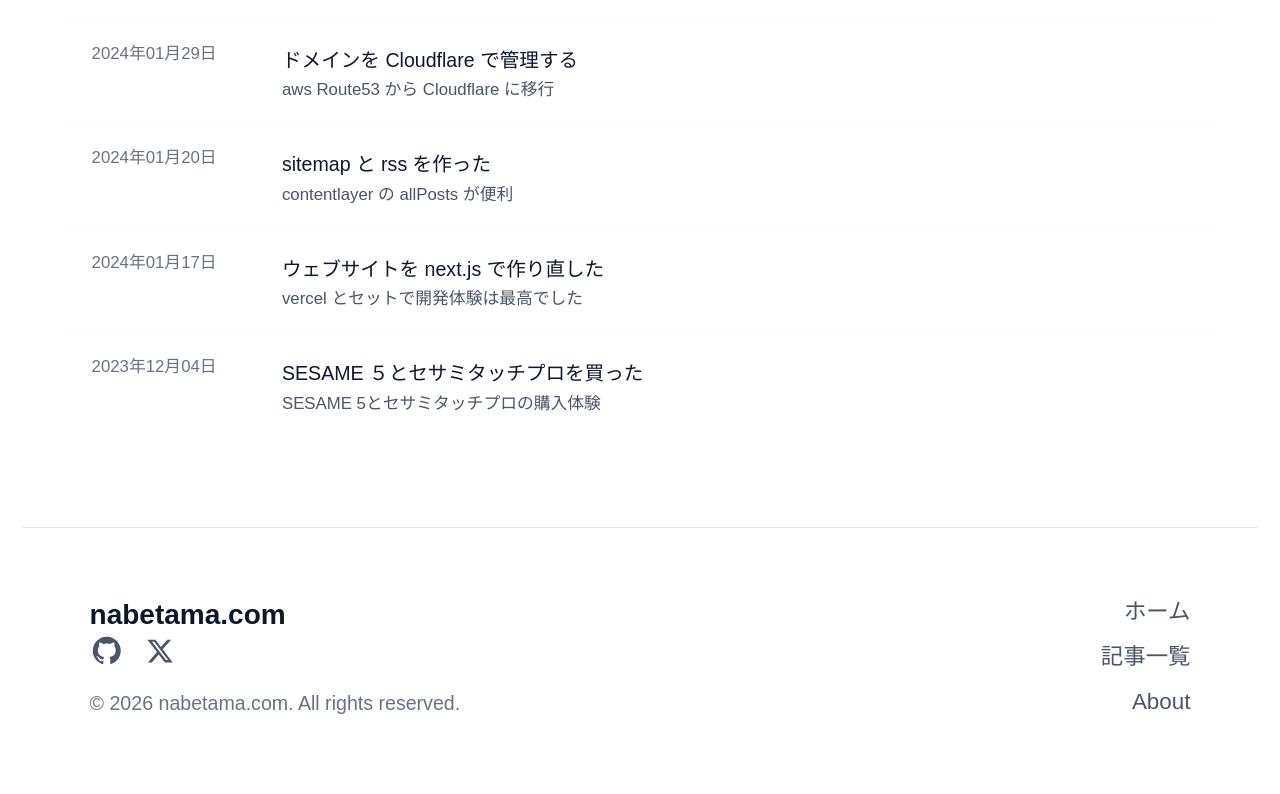
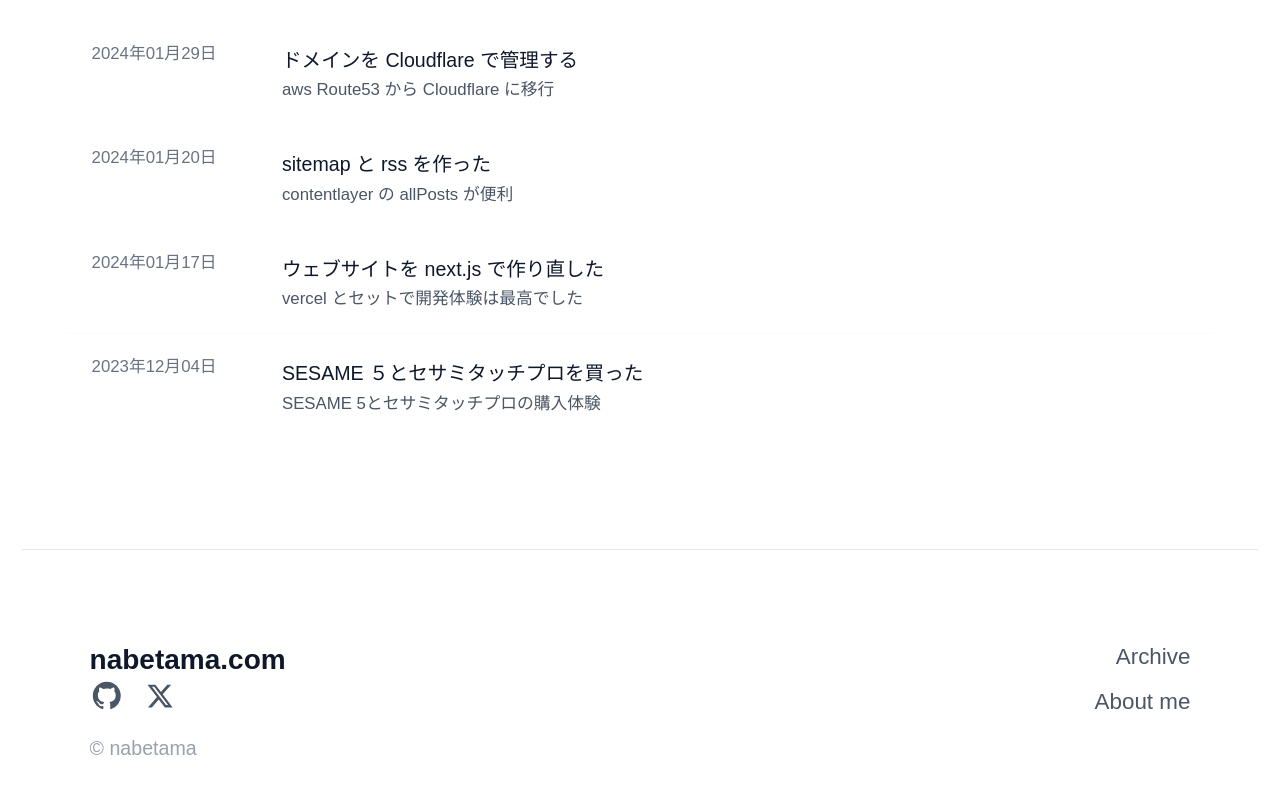
Before and after one commit to nabetama/nabetama.com, an Astro site: page / in a window 1280 px wide. Shown: the part 1947-2741 px from the top of the page. Built offline with nearby package versions, Linux system fonts and the light colour scheme; Astro itself is replaced by a stand-in of ours.

Commit message:
update footer

```diff
--- a/src/components/Footer.astro
+++ b/src/components/Footer.astro
@@ -2,7 +2,7 @@
 
 ---
 
-<footer class="border-t border-gray-200 dark:border-gray-800 mt-16">
+<footer class="border-t border-gray-200 dark:border-gray-800 mt-20 pt-4">
   <div class="container mx-auto max-w-5xl px-6 lg:px-12 py-12">
     <div class="grid grid-cols-1 md:grid-cols-2 gap-8">
       <!-- 左カラム: サイト名、SNS、コピーライト -->
@@ -21,6 +21,7 @@
             rel="noopener noreferrer"
             class="text-gray-600 dark:text-gray-400 hover:text-gray-900 dark:hover:text-white transition-colors"
             aria-label="GitHub"
+            title="GitHub"
           >
             <svg
               class="w-6 h-6"
@@ -40,6 +41,7 @@
             rel="noopener noreferrer"
             class="text-gray-600 dark:text-gray-400 hover:text-gray-900 dark:hover:text-white transition-colors"
             aria-label="X (Twitter)"
+            title="X (Twitter)"
           >
             <svg
               class="w-5 h-5"
@@ -53,8 +55,8 @@
             </svg>
           </a>
         </div>
-        <p class="text-sm text-gray-500 dark:text-gray-500">
-          &copy; 2026 nabetama.com. All rights reserved.
+        <p class="text-sm text-gray-400 dark:text-gray-600">
+          &copy; nabetama
         </p>
       </div>
 
@@ -64,18 +66,10 @@
           <ul class="space-y-2">
             <li>
               <a
-                href="/"
-                class="text-gray-600 dark:text-gray-400 hover:text-gray-900 dark:hover:text-white transition-colors"
-              >
-                ホーム
-              </a>
-            </li>
-            <li>
-              <a
                 href="/posts"
                 class="text-gray-600 dark:text-gray-400 hover:text-gray-900 dark:hover:text-white transition-colors"
               >
-                記事一覧
+                Archive
               </a>
             </li>
             <li>
@@ -83,7 +77,7 @@
                 href="/about"
                 class="text-gray-600 dark:text-gray-400 hover:text-gray-900 dark:hover:text-white transition-colors"
               >
-                About
+                About me
               </a>
             </li>
           </ul>
```
